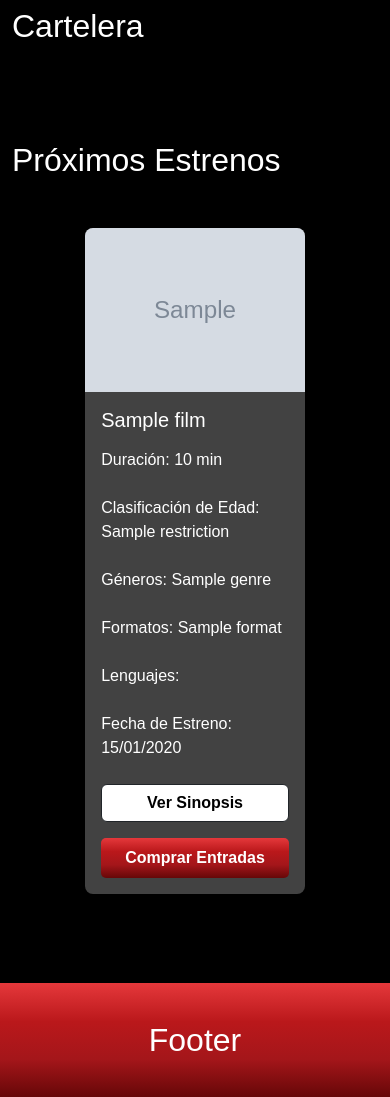
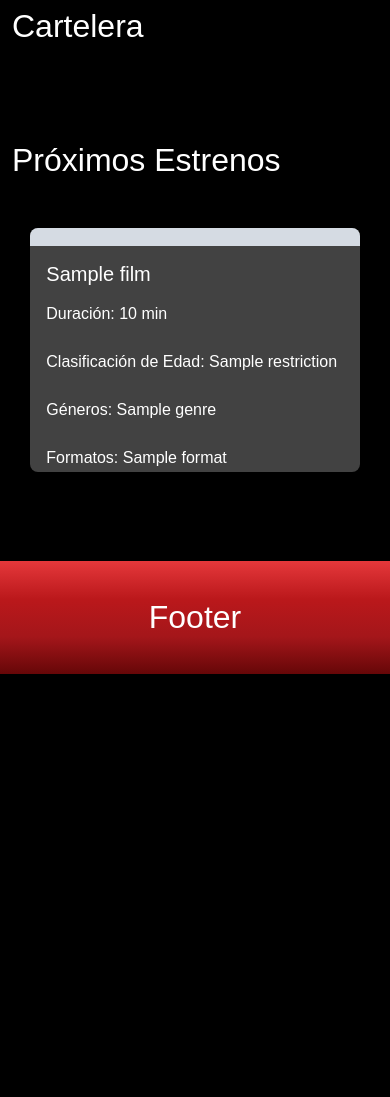
Before and after one commit to Zadios/CinemaSystem, a Django app: page / in a window 390 px wide. Shown: the part 408-1505 px from the top of the page. After the commit the page ends 1082 px from the top, so only its background shows below. Run offline with Django 5.2, Linux system fonts and the light colour scheme; tables that the repository leaves empty hold one stand-in row (values such as "Sample post"); grey boxes marked "Sample" are stand-in pictures.

Commit message:
Proporción de tarjetas 21/40

```diff
--- a/static/styles/styles.css
+++ b/static/styles/styles.css
@@ -23,6 +23,7 @@
 }
 
 .tarjeta {
+    aspect-ratio: 54 / 40;
     background-color: #424242;
     display: flex;
     width: calc(50% - 10px); /* Ocupa la mitad del ancho del contenedor, con espacio entre tarjetas */
@@ -79,7 +80,7 @@
 
     .tarjeta-img {
         width: 100%;
-        height: auto;
+        height: 100%;
     }
 
     .tarjeta-info {
@@ -100,7 +101,7 @@
 
     .tarjeta-img {
         width: 100%;
-        height: auto;
+        height: 100%;
     }
 
     .tarjeta-info {
@@ -111,7 +112,7 @@
 /* Media query para pantallas de 767px o menos */
 @media (max-width: 767px) {
     .tarjeta {
-        width: 60%;
+        width: 90%;
         flex-direction: column; /* Cambia a disposición vertical */
         margin-left: auto;
         margin-right: auto;
```
